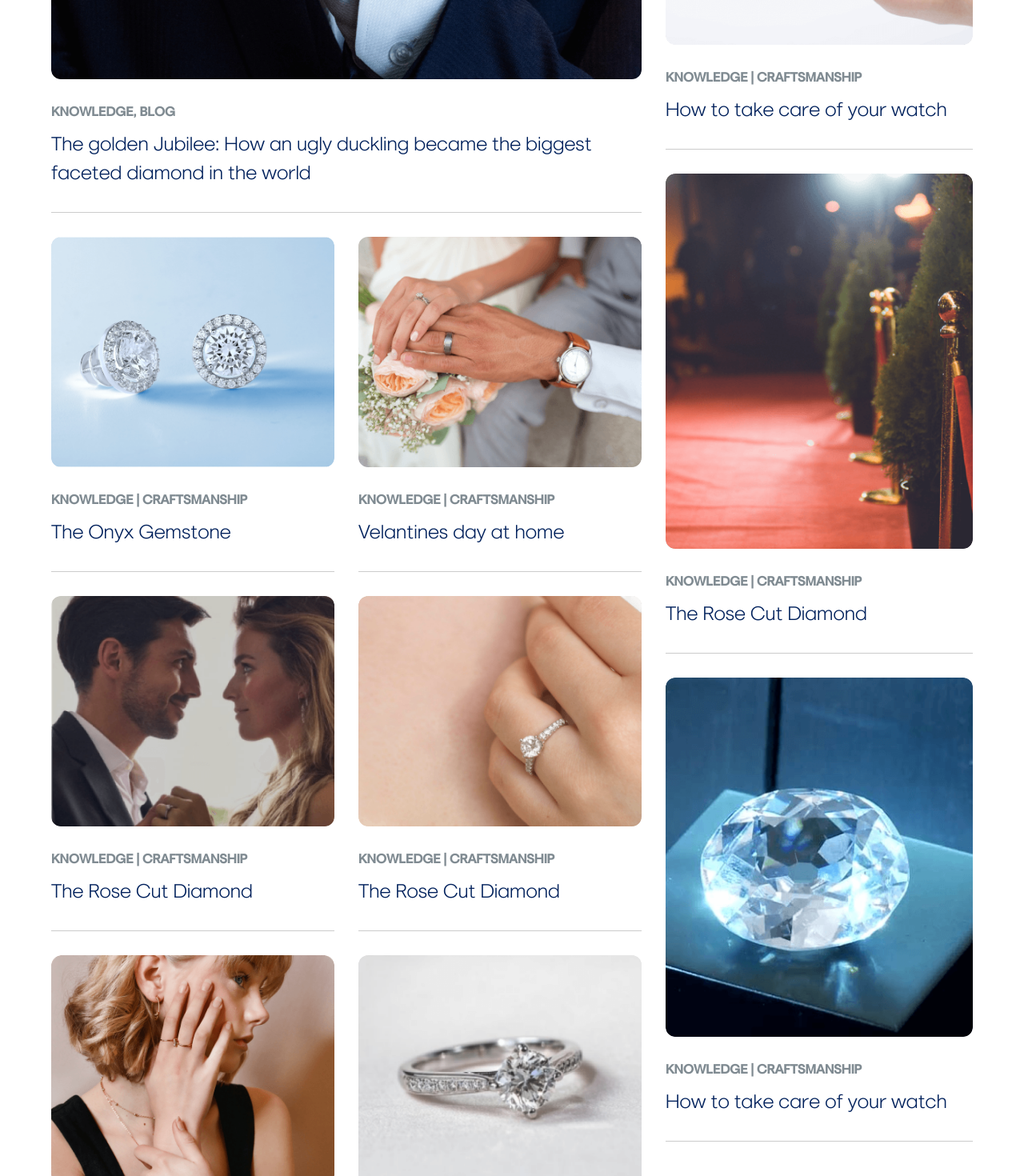
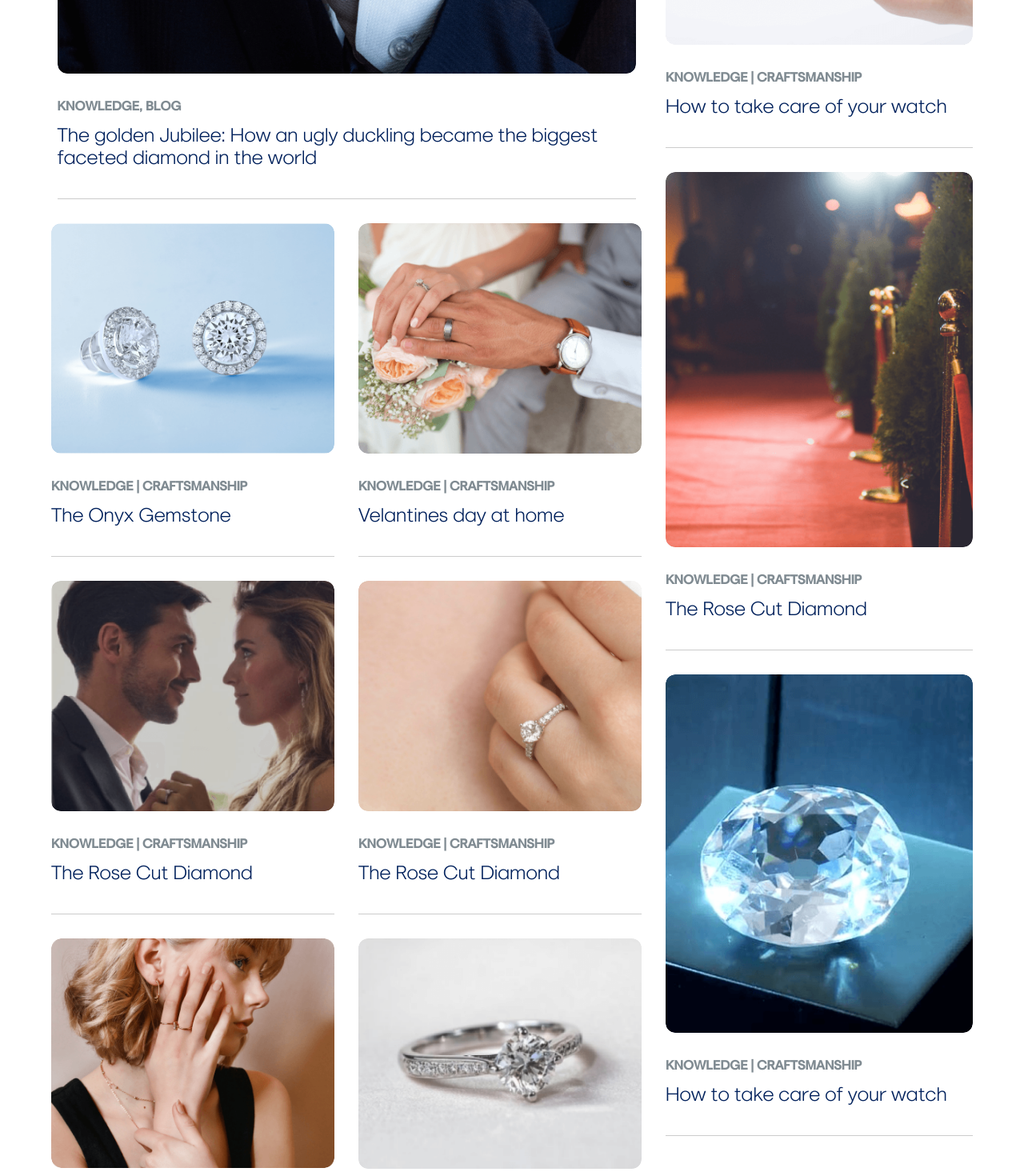
Before and after one commit to webking314/bridal, a Next.js app: page /blog in a window 1280 px wide. Shown: the part 1640-3110 px from the top of the page at 80% size. Built offline with nearby package versions, Linux system fonts and the light colour scheme.

Commit message:
update blog-page

```diff
--- a/pages/blog.js
+++ b/pages/blog.js
@@ -115,6 +115,7 @@ export default function Blog() {
         </div>
       </div>
       {/* End banner section */}
+
       {/* Start blog section */}
       <div className="blog-section r-container py-5">
         <div className="top-bar row align-items-center m-0 p-0 mt-5 pt-5 pb-4">
@@ -159,30 +160,46 @@ export default function Blog() {
         <div className="main-blog-panel row m-0">
           <div className="col-md-8 col-12 p-0">
             <div className="row m-0">
+              <Link href="#">
+                <a>
                   <div className="blog-box main-blog ps-0 pt-5 pe-md-5 pe-0">
-                <img src={"/img/blog/" + images[0].image} className="round" alt="blog-image" />
+                    <div className="round blog-image">
+                      <img
+                        src={"/img/blog/" + images[0].image}
+                        className="round"
+                        alt="blog-image"
+                      />
+                    </div>
                     <div className="blog-title py-5">
                       <p className="text-uppercase">{images[0].type}</p>
-                  <Link href="#">
-                    <a>{images[0].title}</a>
-                  </Link>
+                      <h3>{images[0].title}</h3>
                     </div>
                   </div>
+                </a>
+              </Link>
             </div>
             <div className="row m-0">
               <div className="col-sm-6 col-12 p-0">
                 {images.map((item, index) => {
                   if (index % 3 == 2)
                     return (
+                      <Link href="#">
+                        <a>
                           <div className="blog-box pt-5 pe-sm-5" key={index}>
-                        <img src={"/img/blog/" + item.image} className="round" alt="blog-image" />
+                            <div className="round blog-image">
+                              <img
+                                src={"/img/blog/" + item.image}
+                                className="round"
+                                alt="blog-image"
+                              />
+                            </div>
                             <div className="blog-title py-5">
                               <p className="text-uppercase">{item.type}</p>
-                          <Link href="#">
-                            <a>{item.title}</a>
-                          </Link>
+                              <h3>{item.title}</h3>
                             </div>
                           </div>
+                        </a>
+                      </Link>
                     );
                 })}
               </div>
@@ -190,18 +207,26 @@ export default function Blog() {
                 {images.map((item, index) => {
                   if ((index != 0) & (index % 3 == 0))
                     return (
+                      <Link href="#">
+                        <a>
                           <div
                             className="blog-box pt-5 pe-md-5 pe-0 ps-md-0 ps-sm-5"
                             key={index}
                           >
-                        <img src={"/img/blog/" + item.image} className="round" alt="blog-image" />
+                            <div className="round blog-image">
+                              <img
+                                src={"/img/blog/" + item.image}
+                                className="round"
+                                alt="blog-image"
+                              />
+                            </div>
                             <div className="blog-title py-5">
                               <p className="text-uppercase">{item.type}</p>
-                          <Link href="#">
-                            <a>{item.title}</a>
-                          </Link>
+                              <h3>{item.title}</h3>
                             </div>
                           </div>
+                        </a>
+                      </Link>
                     );
                 })}
               </div>
@@ -216,18 +241,26 @@ export default function Blog() {
                     (Math.ceil((images.length - 1) / 3) * 3 - 2 > index)
                   )
                     return (
+                      <Link href="#">
+                        <a>
                           <div
                             className="blog-box pt-5 pe-md-0 pe-sm-5"
                             key={index}
                           >
-                        <img src={"/img/blog/" + item.image} className="round" alt="blog-image" />
+                            <div className="round blog-image">
+                              <img
+                                src={"/img/blog/" + item.image}
+                                className="round"
+                                alt="blog-image"
+                              />
+                            </div>
                             <div className="blog-title py-5">
                               <p className="text-uppercase">{item.type}</p>
-                          <Link href="#">
-                            <a>{item.title}</a>
-                          </Link>
+                              <h3>{item.title}</h3>
                             </div>
                           </div>
+                        </a>
+                      </Link>
                     );
                 })}
               </div>
@@ -238,18 +271,26 @@ export default function Blog() {
                     (Math.ceil((images.length - 1) / 3) * 3 - 2 <= index)
                   )
                     return (
+                      <Link href="#">
+                        <a>
                           <div
                             className="blog-box pt-5 ps-md-0 ps-sm-5"
                             key={index}
                           >
-                        <img src={"/img/blog/" + item.image} className="round" alt="blog-image" />
+                            <div className="round blog-image">
+                              <img
+                                src={"/img/blog/" + item.image}
+                                className="round"
+                                alt="blog-image"
+                              />
+                            </div>
                             <div className="blog-title py-5">
                               <p className="text-uppercase">{item.type}</p>
-                          <Link href="#">
-                            <a>{item.title}</a>
-                          </Link>
+                              <h3>{item.title}</h3>
                             </div>
                           </div>
+                        </a>
+                      </Link>
                     );
                 })}
               </div>
--- a/styles/blog.scss
+++ b/styles/blog.scss
@@ -91,6 +91,7 @@
       background: rgba(2, 24, 37, 0.05);
       color: rgba(1, 33, 92, 0.8);
       font-size: 1.6rem;
+      font-weight: normal;
       border: 2px solid transparent;
       &:focus {
         box-shadow: none;
@@ -107,9 +108,14 @@
         }
       }
       .blog-box {
-        img {
-          width: 100%;
+        .blog-image {
+          overflow: hidden;
+          img {
+            width: 100%;
+            transition-duration: .8s;
+          }
         }
+
         .blog-title {
           border-bottom: 1px solid rgba(0, 0, 0, 0.2);
           p {
@@ -117,10 +123,16 @@
             font-size: 1.6rem;
             font-weight: bold;
           }
-          a {
+          h3 {
             font-size: 2.4rem;
             color: #01215c;
             font-weight: normal;
+          }
+        }
+        &:hover {
+          img {
+            transition-duration: 0.7s;
+            transform: scale(1.3);
           }
         }
       }
--- a/styles/header.scss
+++ b/styles/header.scss
@@ -5,10 +5,10 @@ $flagSelectColor: white;
 #header {
   .dr-none {
     height: 0;
-    opacity: 0;
-    visibility: hidden;
-    top: -1000px;
-    display: none;
+    opacity: 0 !important;
+    visibility: hidden !important;
+    top: -1000px !important;
+    display: none !important;
   }
   position: relative;
   z-index: 10;
```
Also changed, not shown: pages/index.js (+0 -7 lines). Lines whose indentation alone changed are shown as unchanged.
